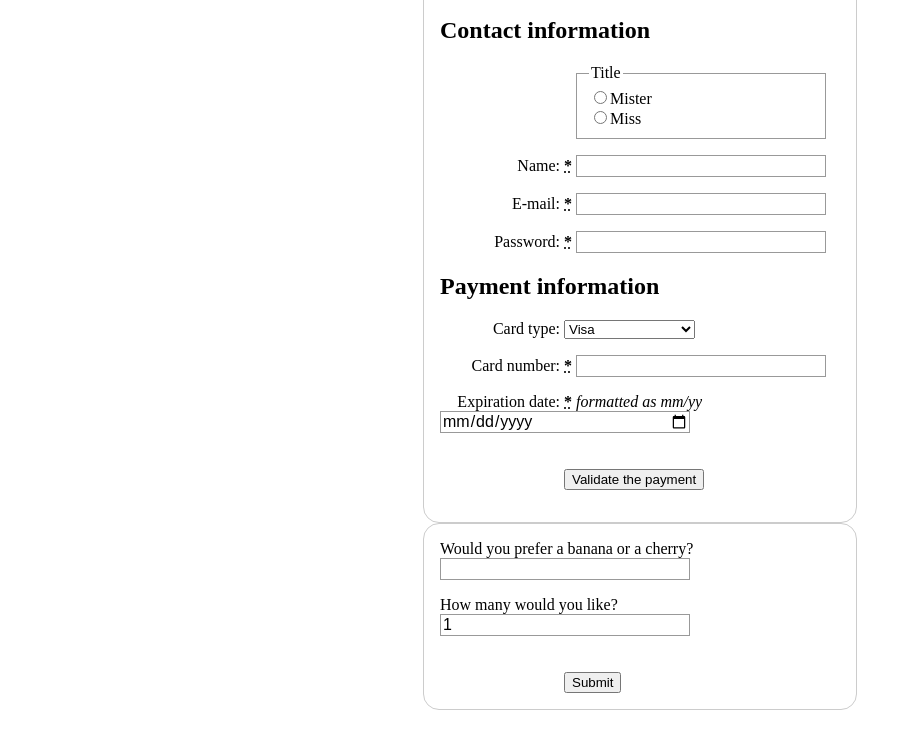
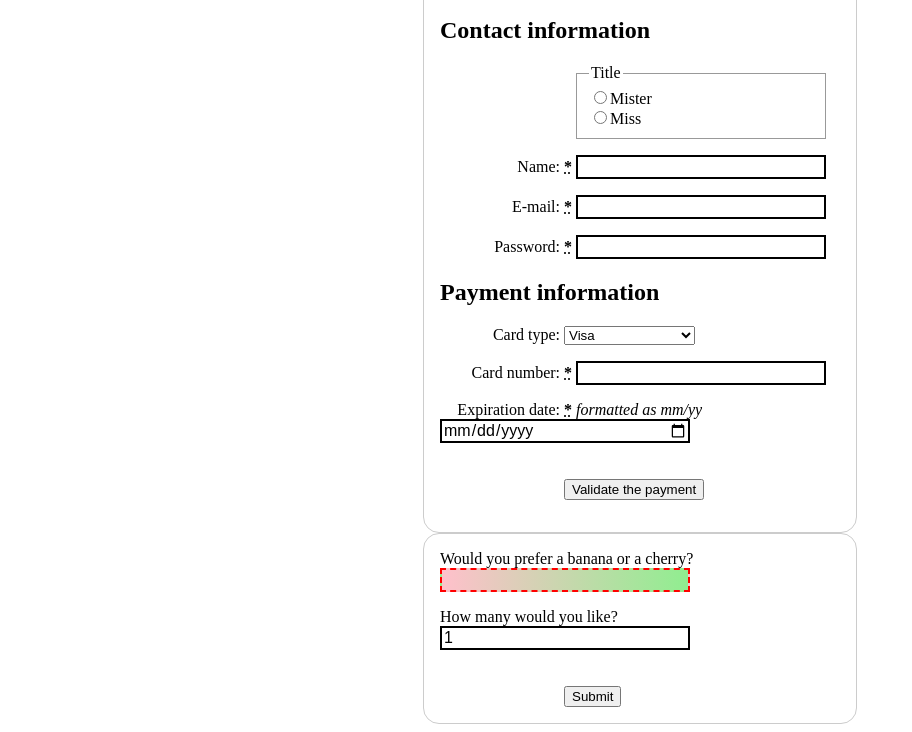
Before and after one commit to Nasta21/mdnlearn, a plain HTML site: page index.html in a window 1280 px wide. Shown: the part 146-878 px from the top of the page, without its empty margins (0-912 px from the left). Drawn offline with Linux system fonts and the light colour scheme.

Commit message:
feat: add valid-required style

```diff
--- a/style.css
+++ b/style.css
@@ -62,3 +62,14 @@ button {
 label {
   position: relative;
 }
+input:invalid {
+    border: 2px dashed red;
+  }
+
+  input:invalid:required {
+    background-image: linear-gradient(to right, pink, lightgreen);
+  }
+
+  input:valid {
+    border: 2px solid black;
+  }
```
